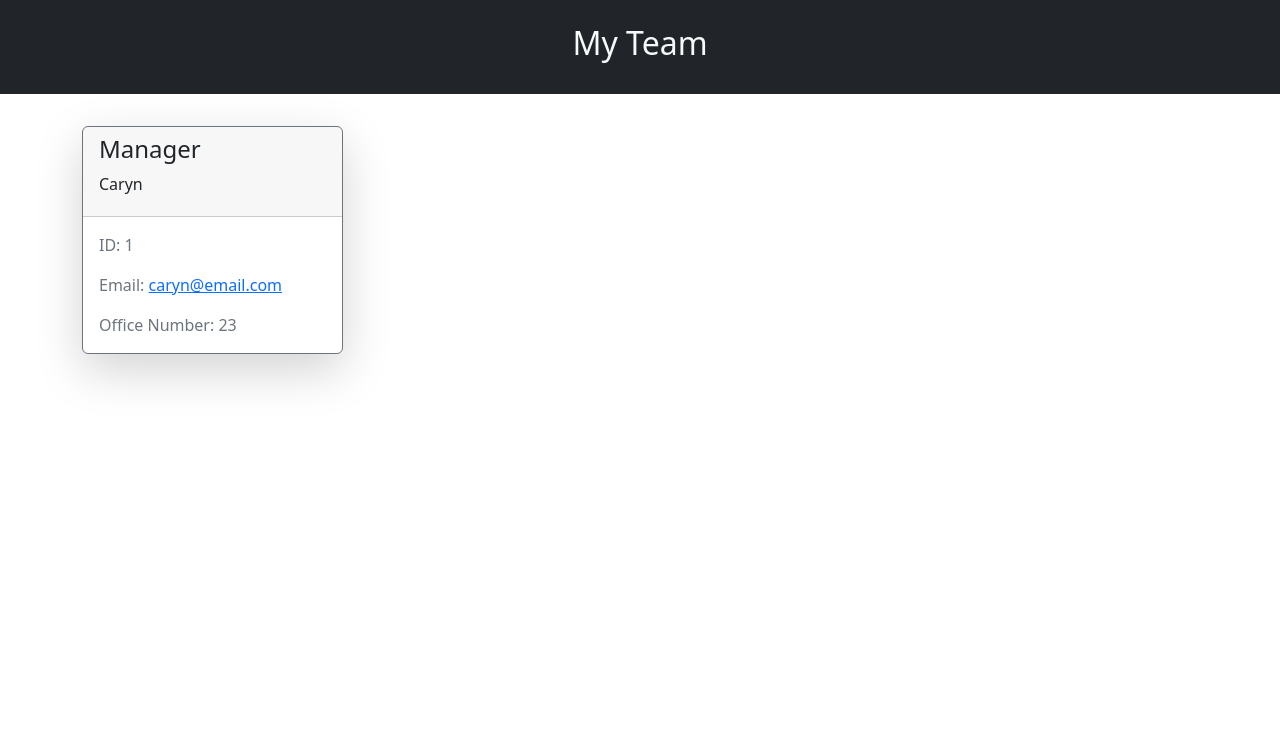
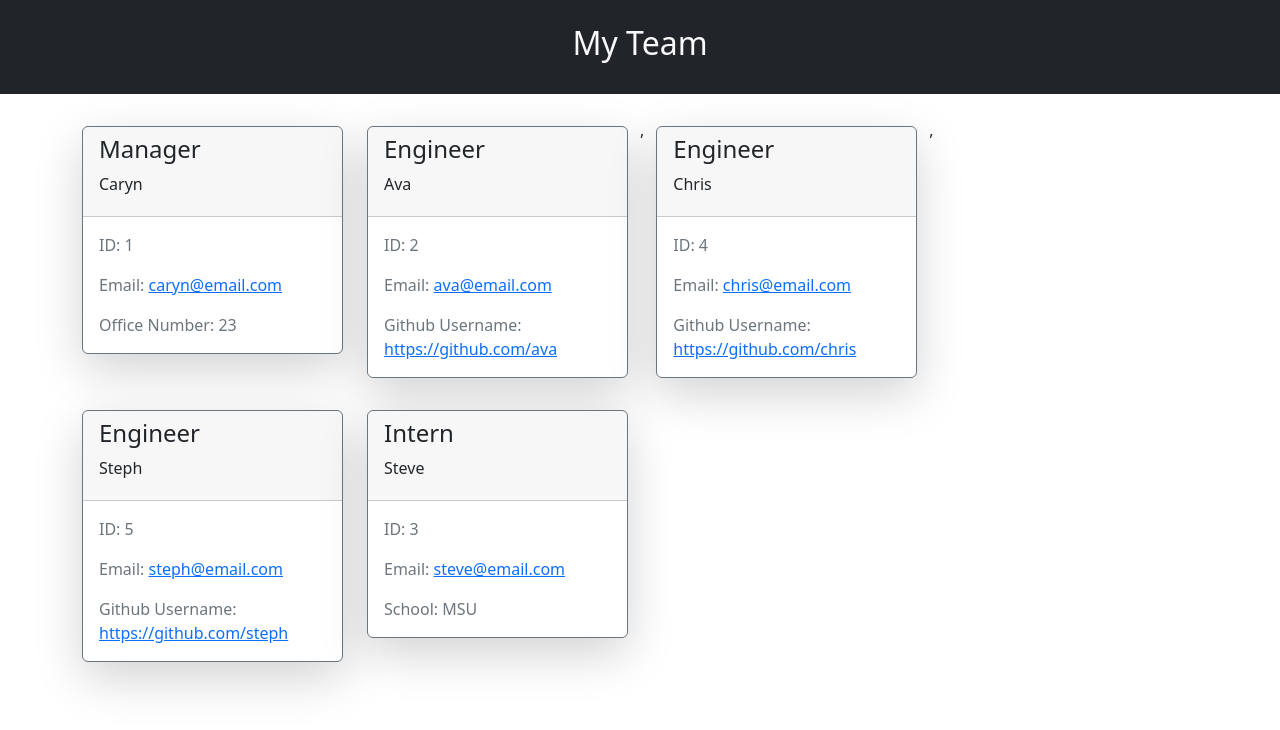
Before and after one commit to carynbojames/myTeam, a website: page dist/team.html in a window 1280 px wide. Drawn offline with nearby package versions, Linux system fonts and the light colour scheme.

Commit message:
Uploaded new video w/ all assignment requirements

```diff
--- a/dist/team.html
+++ b/dist/team.html
@@ -28,6 +28,58 @@
                 </div>
             </div>
         </div>
+            <div class="col-12 col-sm-4 col-lg-3 my-2">
+                <div class="card border-secondary mb-3 shadow-lg" style="max-width: 18rem;">
+                    <div class="card-header pb-1">
+                        <h4>Engineer</h4>
+                        <p>Ava</p>
+                    </div>
+                    <div class="card-body text-secondary">
+                        <p class="card-text">ID: 2</p>
+                        <p class="card-text">Email: <a href="mailto:ava@email.com">ava@email.com</a></p>
+                        <p class="card-text">Github Username: <a href="https://github.com/ava">https://github.com/ava</a></p>
+                    </div>
+                </div>
+            </div>,
+            <div class="col-12 col-sm-4 col-lg-3 my-2">
+                <div class="card border-secondary mb-3 shadow-lg" style="max-width: 18rem;">
+                    <div class="card-header pb-1">
+                        <h4>Engineer</h4>
+                        <p>Chris</p>
+                    </div>
+                    <div class="card-body text-secondary">
+                        <p class="card-text">ID: 4</p>
+                        <p class="card-text">Email: <a href="mailto:chris@email.com">chris@email.com</a></p>
+                        <p class="card-text">Github Username: <a href="https://github.com/chris">https://github.com/chris</a></p>
+                    </div>
+                </div>
+            </div>,
+            <div class="col-12 col-sm-4 col-lg-3 my-2">
+                <div class="card border-secondary mb-3 shadow-lg" style="max-width: 18rem;">
+                    <div class="card-header pb-1">
+                        <h4>Engineer</h4>
+                        <p>Steph</p>
+                    </div>
+                    <div class="card-body text-secondary">
+                        <p class="card-text">ID: 5</p>
+                        <p class="card-text">Email: <a href="mailto:steph@email.com">steph@email.com</a></p>
+                        <p class="card-text">Github Username: <a href="https://github.com/steph">https://github.com/steph</a></p>
+                    </div>
+                </div>
+            </div>
+            <div class="col-12 col-sm-4 col-lg-3 my-2">
+                <div class="card border-secondary mb-3 shadow-lg" style="max-width: 18rem;">
+                    <div class="card-header pb-1">
+                        <h4>Intern</h4>
+                        <p>Steve</p>
+                    </div>
+                    <div class="card-body text-secondary">
+                        <p class="card-text">ID: 3</p>
+                        <p class="card-text">Email: <a href="mailto:"steve@email.com">steve@email.com</a></p>
+                        <p class="card-text">School: MSU</p>
+                    </div>
+                </div>
+            </div>
             </div>
             </section>
 
```
Also changed, not shown: README.md.
